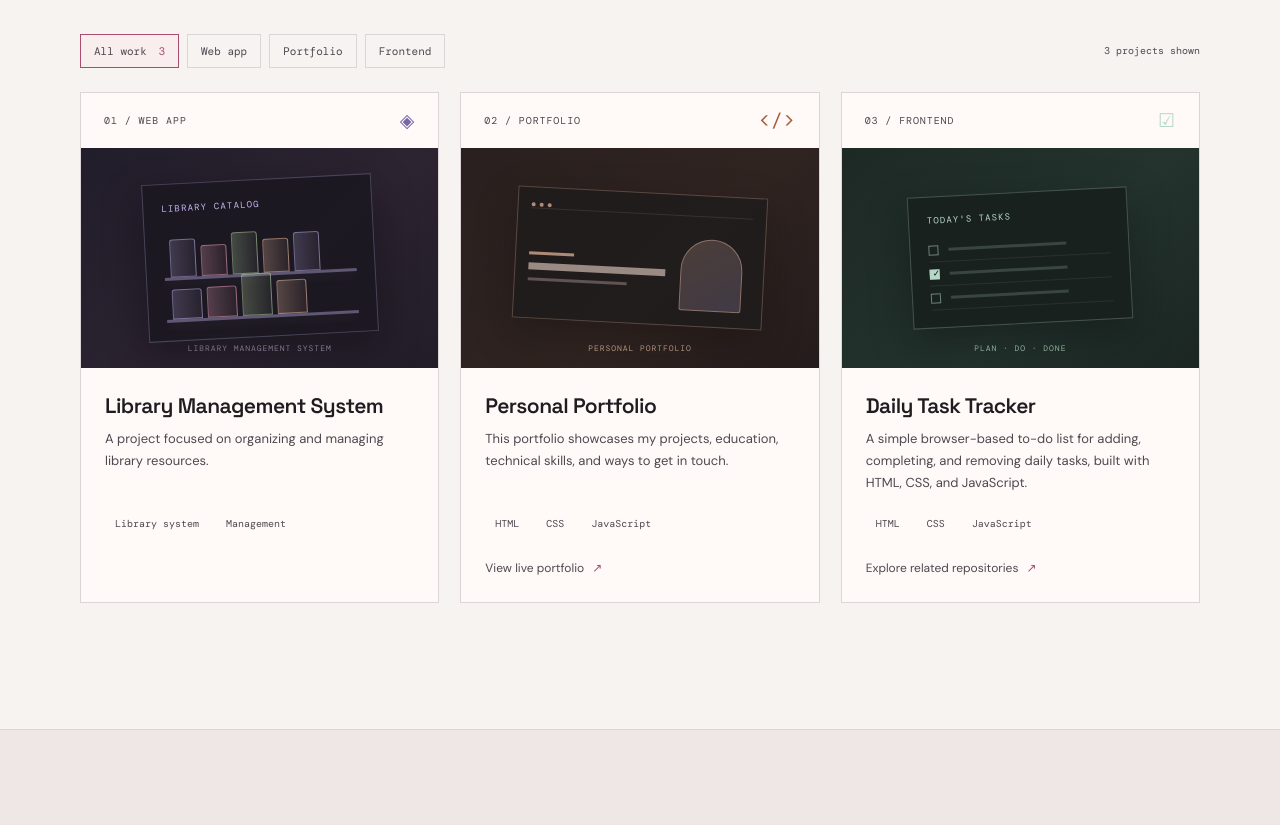
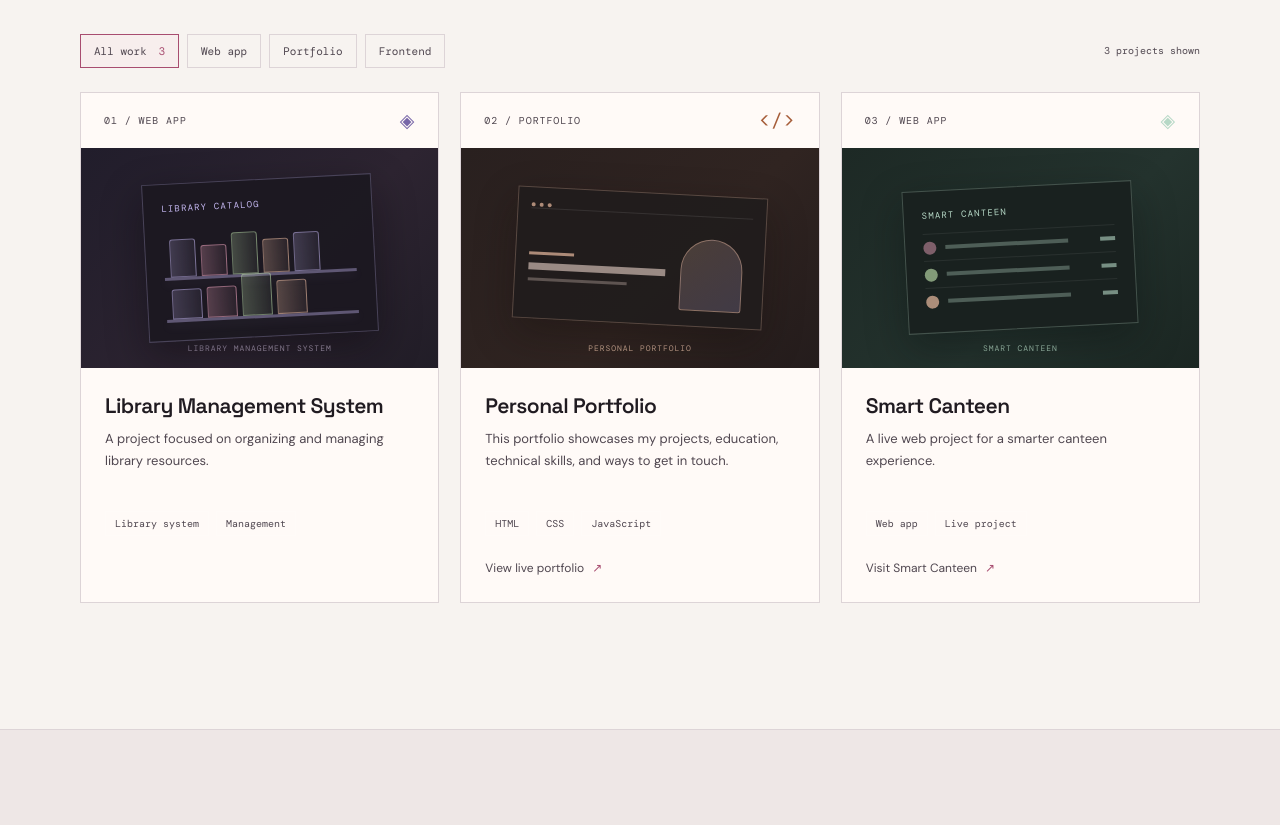
Before and after one commit to Pritom099/Portfolio, a plain HTML site: page index.html in a window 1280 px wide. Shown: the part 944-1769 px from the top of the page. Drawn offline with nearby package versions, Linux system fonts and the light colour scheme.

Commit message:
deploy commit

```diff
--- a/index.html
+++ b/index.html
@@ -130,22 +130,22 @@
             <a class="project-link" href="https://my-portfolio-one-iota-51.vercel.app/" target="_blank" rel="noreferrer">View live portfolio <span aria-hidden="true">↗</span></a>
           </div>
         </article>
-        <article class="project-card project-card-mint" data-category="frontend">
-          <div class="project-topline"><span>03 / FRONTEND</span><span class="project-icon" aria-hidden="true">☑</span></div>
-          <div class="project-illustration todo-illustration" aria-hidden="true">
-            <div class="todo-preview">
-              <span class="todo-preview-title">TODAY'S TASKS</span>
-              <span class="todo-row"><i class="todo-check"></i><i></i></span>
-              <span class="todo-row"><i class="todo-check done"></i><i></i></span>
-              <span class="todo-row"><i class="todo-check"></i><i></i></span>
+        <article class="project-card project-card-mint" data-category="web-app">
+          <div class="project-topline"><span>03 / WEB APP</span><span class="project-icon" aria-hidden="true">◈</span></div>
+          <div class="project-illustration canteen-illustration" aria-hidden="true">
+            <div class="canteen-preview">
+              <span class="canteen-preview-title">SMART CANTEEN</span>
+              <span class="canteen-preview-row"><i></i><b></b><em></em></span>
+              <span class="canteen-preview-row"><i></i><b></b><em></em></span>
+              <span class="canteen-preview-row"><i></i><b></b><em></em></span>
             </div>
-            <span class="illustration-label">PLAN · DO · DONE</span>
+            <span class="illustration-label">SMART CANTEEN</span>
           </div>
           <div class="project-copy">
-            <h3>Daily Task Tracker</h3>
-            <p>A simple browser-based to-do list for adding, completing, and removing daily tasks, built with HTML, CSS, and JavaScript.</p>
-            <ul class="tag-list" aria-label="Technologies"><li>HTML</li><li>CSS</li><li>JavaScript</li></ul>
-            <a class="project-link" href="https://github.com/search?q=todo+list+HTML+CSS+JavaScript&type=repositories" target="_blank" rel="noreferrer">Explore related repositories <span aria-hidden="true">↗</span></a>
+            <h3>Smart Canteen</h3>
+            <p>A live web project for a smarter canteen experience.</p>
+            <ul class="tag-list" aria-label="Project type"><li>Web app</li><li>Live project</li></ul>
+            <a class="project-link" href="https://smart-canteen-lake.vercel.app/" target="_blank" rel="noreferrer">Visit Smart Canteen <span aria-hidden="true">↗</span></a>
           </div>
         </article>
       </div>
--- a/style.css
+++ b/style.css
@@ -148,6 +148,15 @@ h1, h2 { font-family: var(--display); letter-spacing: -.055em; }
 .todo-illustration { background: linear-gradient(135deg, #1d2925, #24332e 58%, #1b2622); }
 .library-illustration { background: linear-gradient(135deg, #211d2b, #2d2431 58%, #211d27); }
 .portfolio-illustration { background: linear-gradient(135deg, #29201f, #302421 58%, #241c1c); }
+.canteen-illustration { background: linear-gradient(135deg, #1d2925, #24332e 58%, #1b2622); }
+.canteen-preview { position: relative; z-index: 1; width: 230px; padding: 18px; border: 1px solid #b6d8c644; background: #19211eee; box-shadow: 0 15px 40px #0b100e66; transform: rotate(-3deg); }
+.canteen-preview-title { display: block; margin-bottom: 12px; color: #b6d8c6; font: 9px var(--mono); letter-spacing: .13em; }
+.canteen-preview-row { display: flex; align-items: center; gap: 9px; height: 27px; border-top: 1px solid #ffffff12; }
+.canteen-preview-row i { width: 13px; height: 13px; flex: 0 0 13px; border-radius: 50%; background: #f2a8c077; }
+.canteen-preview-row:nth-child(3) i { background: #b7d6a5aa; }
+.canteen-preview-row:nth-child(4) i { background: #f4c3a7aa; }
+.canteen-preview-row b { width: 64%; height: 4px; background: #b6d8c655; }
+.canteen-preview-row em { width: 15px; height: 4px; margin-left: auto; background: #b6d8c699; }
 .library-preview { position: relative; z-index: 1; width: 230px; padding: 18px; border: 1px solid #c3b6ef44; background: #1b1821ed; box-shadow: 0 15px 40px #09070c70; transform: rotate(-3deg); }
 .library-preview-title { display: block; margin-bottom: 16px; color: #c3b6ef; font: 9px var(--mono); letter-spacing: .13em; }
 .library-books { height: 47px; display: flex; align-items: end; gap: 5px; padding: 0 6px; }
```
Also changed, not shown: 1 other file.
